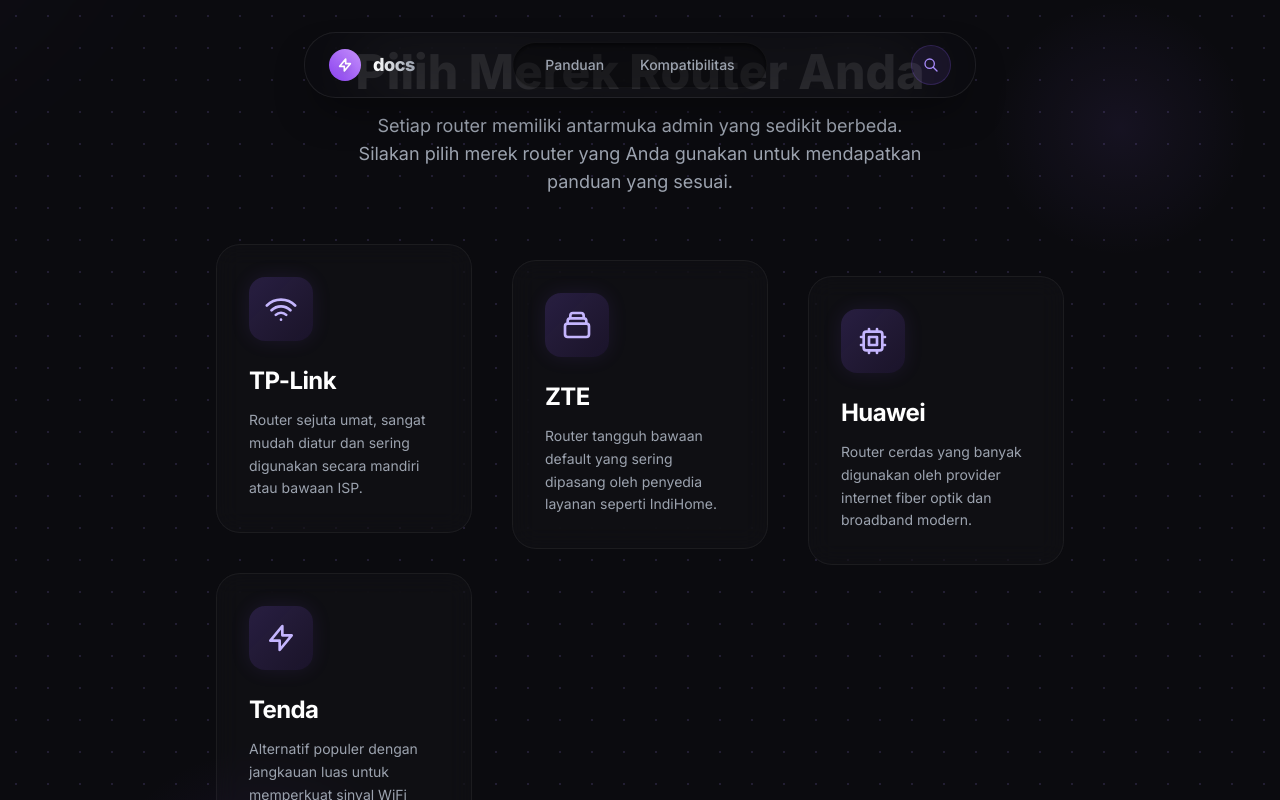
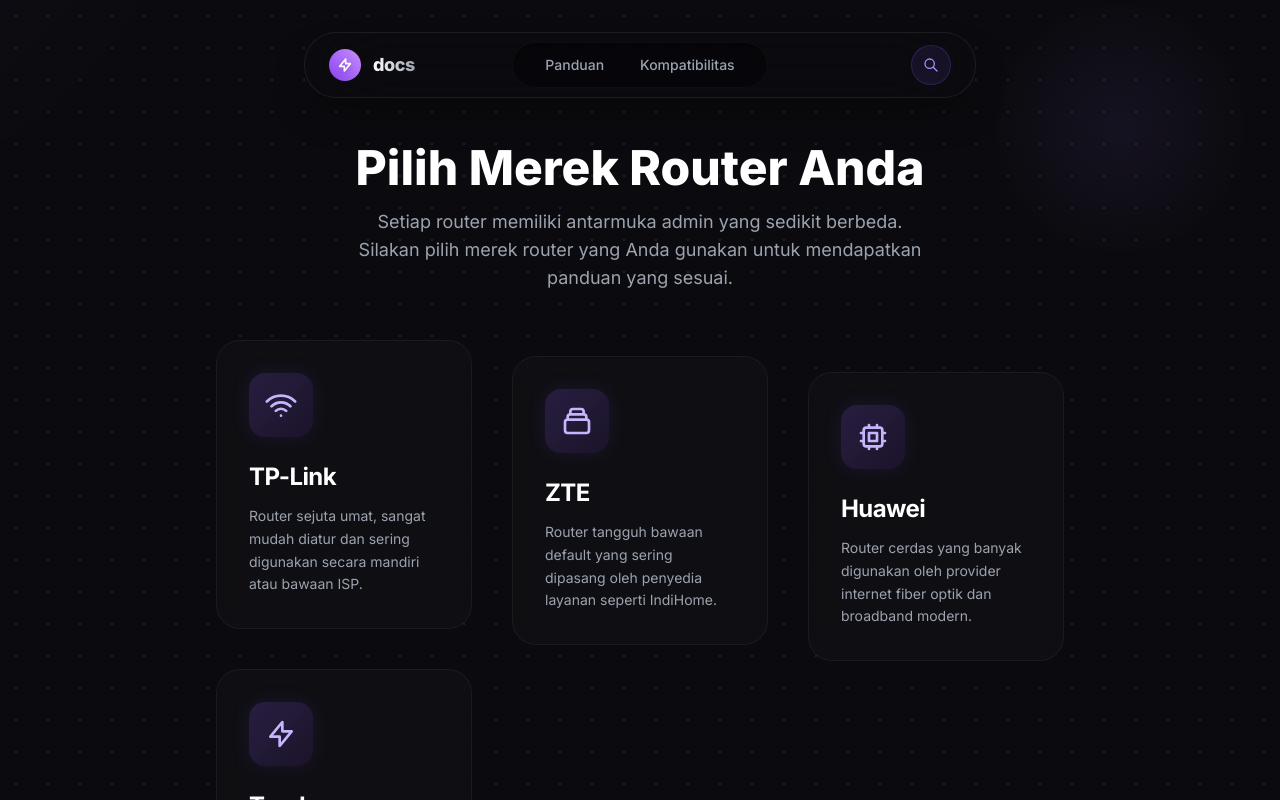
Before and after one commit to ArdhanFah/a3nexadocs, a Vue app: page /tutorial in a window 1280 px wide. Shown: the top 800 px of the page. Built offline with nearby package versions, Linux system fonts and the light colour scheme.

Commit message:
style: adjust top padding of RouterSelectionView for better layout spacing

```diff
--- a/src/views/RouterSelectionView.vue
+++ b/src/views/RouterSelectionView.vue
@@ -1,5 +1,5 @@
 <template>
-  <main class="max-w-4xl mx-auto px-6 py-12">
+  <main class="max-w-4xl mx-auto px-6 pb-12 pt-28 md:pt-36">
     <div class="mb-12 text-center">
       <h1 class="text-3xl md:text-5xl font-extrabold text-white mb-4">
         Pilih Merek Router Anda
```
